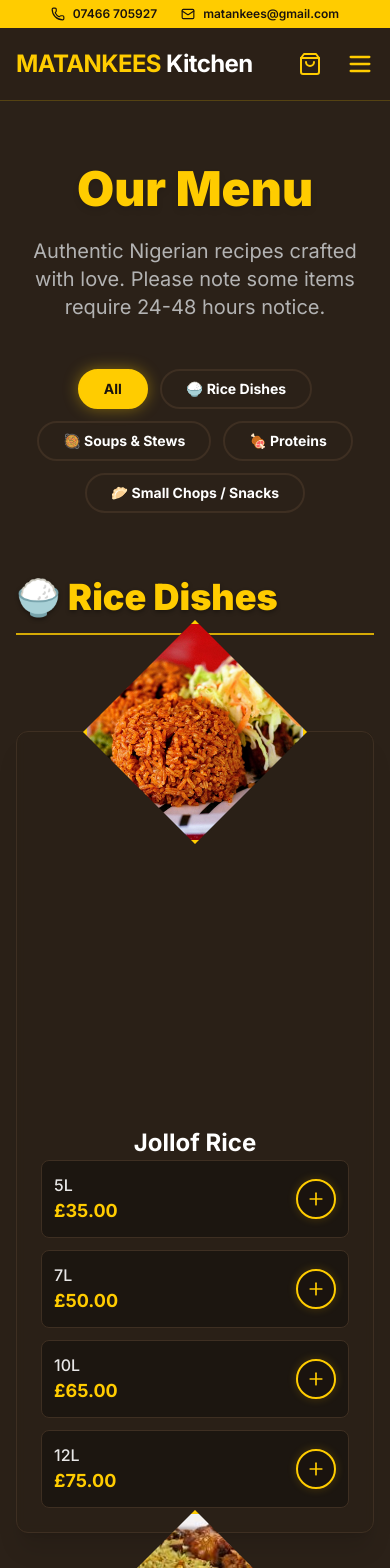
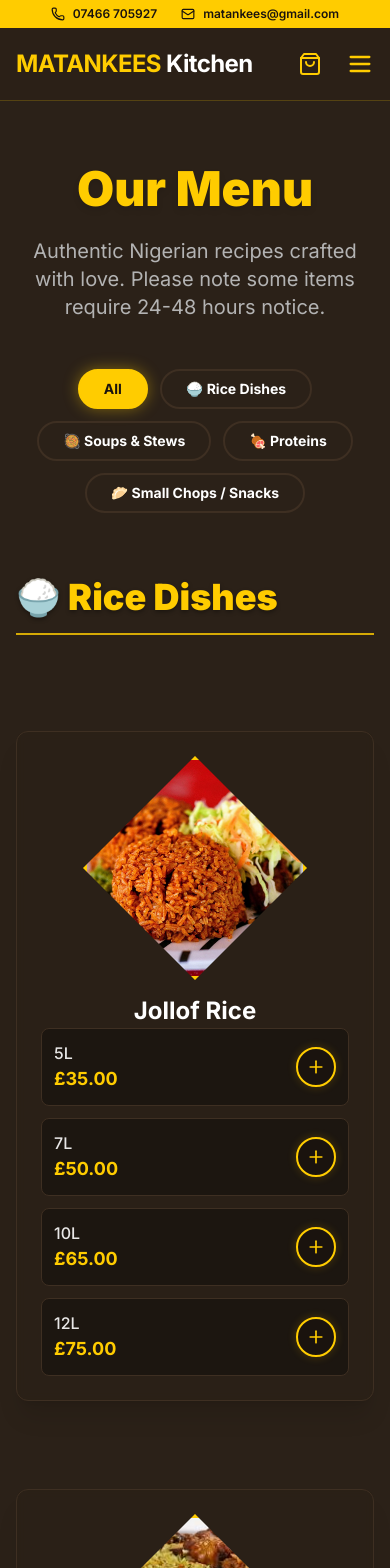
Before and after one commit to iwasanmiseyi-prog/matankees-kitchen, a Next.js app: page /menu in a window 390 px wide. Shown: the top 1568 px of the page. Built offline with nearby package versions, Linux system fonts and the light colour scheme.

Commit message:
Fix efo-riro and gbegiri images + all dish images now sit inside the rectangular card boxes

```diff
--- a/src/app/menu/page.tsx
+++ b/src/app/menu/page.tsx
@@ -86,10 +86,9 @@ export default function MenuPage() {
               {menuData
                 .filter((item) => section.sourceCategories.includes(item.category))
                 .map((item, idx) => (
-                <div key={`${item.name}-${idx}`} className="bg-wood/40 backdrop-blur-sm border border-wood-light rounded-xl shadow-xl hover:shadow-[0_0_20px_rgba(255,204,0,0.15)] hover:border-primary/50 transition-all duration-300 flex flex-col items-center pt-0 mt-6 relative group">
-
-                  {/* Diamond Image Frame overlapping the top of the card */}
-                  <div className="absolute -top-28 md:-top-36 lg:-top-40 diamond-frame border-[4px] border-primary w-56 h-56 md:w-72 md:h-72 lg:w-80 lg:h-80 shadow-[0_0_18px_rgba(255,204,0,0.55)] bg-wood group-hover:-translate-y-2 transition-transform duration-500 z-10 flex-shrink-0">
+                <div key={`${item.name}-${idx}`} className="bg-wood/40 backdrop-blur-sm border border-wood-light rounded-xl shadow-xl hover:shadow-[0_0_20px_rgba(255,204,0,0.15)] hover:border-primary/50 transition-all duration-300 flex flex-col items-center pt-6 mt-6 relative group">
+                  {/* Diamond Image Frame (inside the card) */}
+                  <div className="diamond-frame border-[4px] border-primary w-56 h-56 md:w-72 md:h-72 lg:w-80 lg:h-80 shadow-[0_0_18px_rgba(255,204,0,0.55)] bg-wood relative group-hover:-translate-y-1 transition-transform duration-500 z-10 flex-shrink-0">
                     <Image
                       src={item.image}
                       alt={item.name}
@@ -98,7 +97,7 @@ export default function MenuPage() {
                     />
                   </div>
 
-                  <div className="px-6 pb-6 pt-[10.75rem] md:pt-[13.25rem] lg:pt-[14.75rem] flex-grow flex flex-col w-full text-center">
+                  <div className="px-6 pb-6 pt-4 flex-grow flex flex-col w-full text-center">
                     <h3 className="text-2xl font-bold text-white mb-0.5 leading-tight">{item.name}</h3>
                     {item.note && (
                       <p className="text-sm text-primary italic mb-2">{item.note}</p>
--- a/src/lib/data.ts
+++ b/src/lib/data.ts
@@ -28,12 +28,12 @@ export const menuData: MenuItem[] = [
   {"category":"Stews & Soups","name":"Stewed Beans (Ewa Agonyin)","prices":{"5L":65,"7L":105,"10L":145,"12L":185},"note":"With sauce", "image":"/images/ewa-agonyin.jpg"},
   {"category":"Stews & Soups","name":"Ayamase (Green pepper stew)","prices":{"5L":70,"7L":115,"10L":160,"12L":205}, "image":"/images/ayamase.jpg"},
   {"category":"Stews & Soups","name":"Edikaekong (Waterleaf & ugu)","prices":{"5L":60,"7L":95,"10L":130,"12L":165}, "image":"/images/edikaekong.jpg"},
-  {"category":"Stews & Soups","name":"Efo Riro (Vegetable soup)","prices":{"650ml":45,"2L":55,"3L":90,"5L":125,"7L":160}, "image":"/images/efo-riro.jpg"},
+  {"category":"Stews & Soups","name":"Efo Riro (Vegetable soup)","prices":{"650ml":45,"2L":55,"3L":90,"5L":125,"7L":160}, "image":"/images/efo-riro.jpeg"},
   {"category":"Stews & Soups","name":"Ila Alasepo (Okra Soup)","prices":{"5L":55,"7L":85,"10L":115,"12L":145}, "image":"/images/ila-alasepo.jpg"},
   {"category":"Stews & Soups","name":"Egusi","prices":{"5L":60,"7L":90,"10L":120,"12L":150}, "image":"/images/egusi-soup.jpeg"},
   {"category":"Stews & Soups","name":"Bitterleaf Soup","prices":{"5L":60,"7L":90,"10L":120,"12L":150,"extra":180}, "image":"/images/bitterleaf-soup.jpg"},
   {"category":"Stews & Soups","name":"Afang Soup","prices":{"5L":60,"7L":95,"10L":130,"12L":165,"extra":200}, "image":"/images/afang-soup.jpg"},
-  {"category":"Stews & Soups","name":"Gbegiri","prices":{"5L":50,"7L":75,"10L":100,"12L":125}, "image":"/images/gbegiri.jpg"},
+  {"category":"Stews & Soups","name":"Gbegiri","prices":{"5L":50,"7L":75,"10L":100,"12L":125}, "image":"/images/gbegiri.jpeg"},
   {"category":"Stews & Soups","name":"Ewedu","prices":{"5L":50,"7L":75,"10L":100,"12L":125}, "image":"/images/ewedu.jpg"},
   {"category":"Stews & Soups","name":"Ogbono","prices":{"on_order":true}, "image":"/images/ogbono.jpg"},
   {"category":"Stews & Soups","name":"Ofada Sauce","prices":{"on_order":true}, "image":"/images/ofada-sauce.jpg"},
```
Also changed, not shown: public/images/efo-riro.jpeg, public/images/gbegiri.jpeg.
